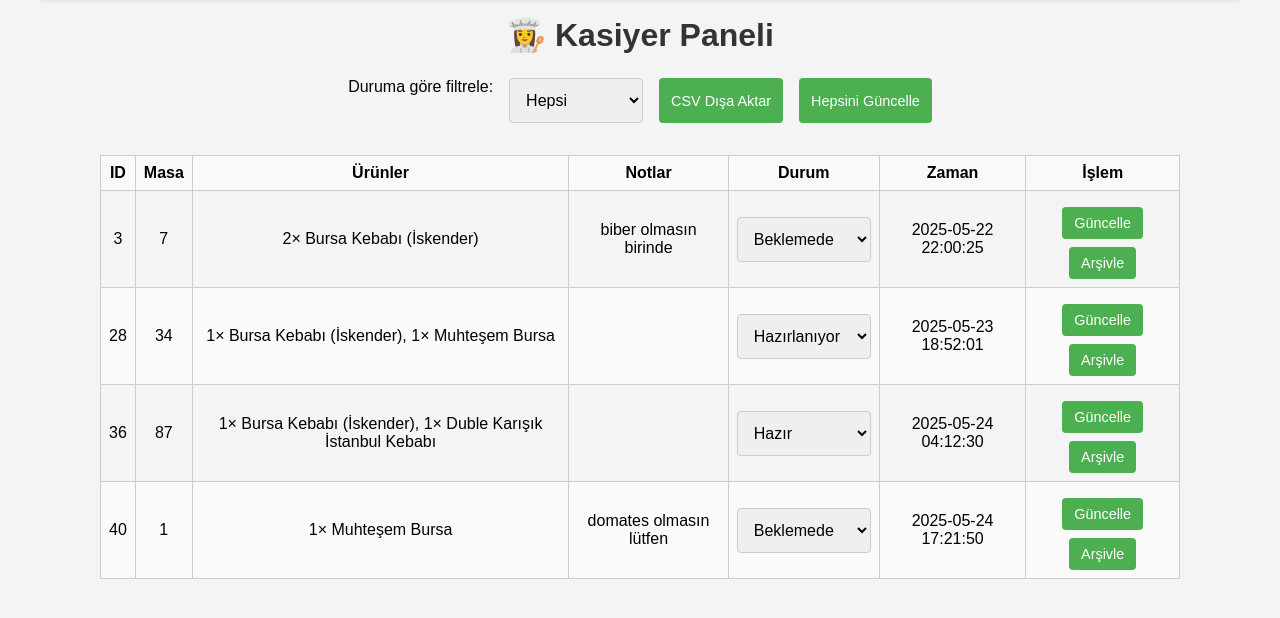
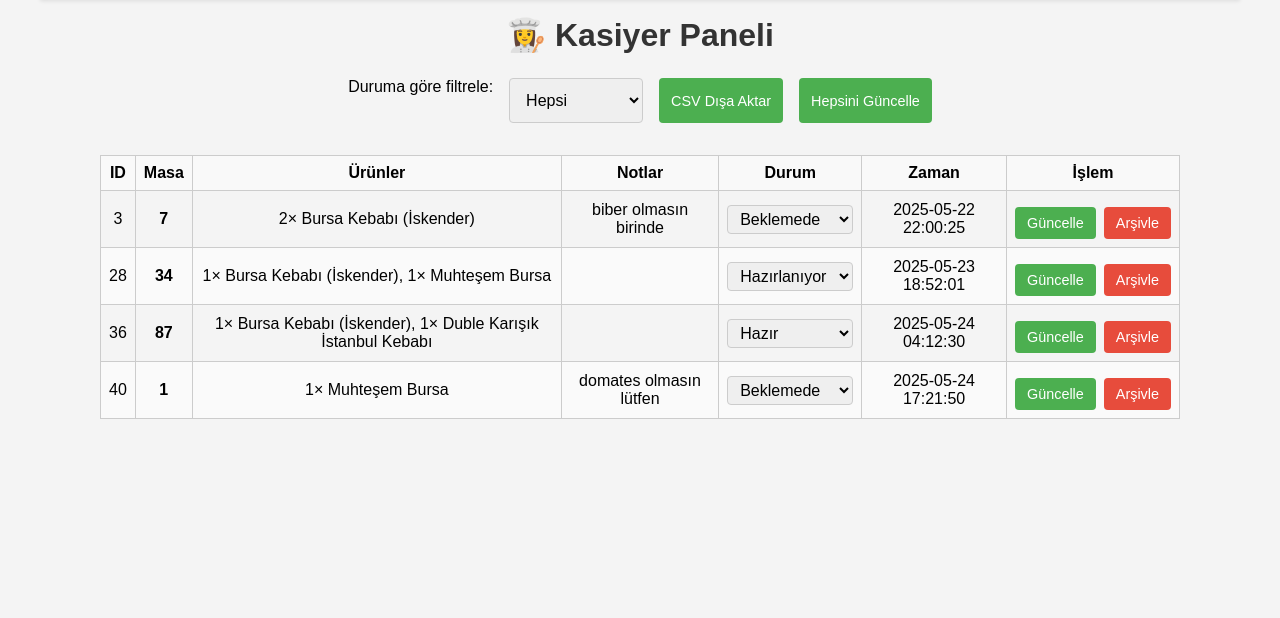
Before and after one commit to VoidheartH/QR-Order-System, a Flask app: page /admin in a window 1280 px wide. Shown: the part 50-668 px from the top of the page. Run offline with Flask 3, Linux system fonts and the light colour scheme; a user stored in the database is signed in; data comes from the database, SQL or seed files in the repository.

Commit message:
Güncelle + arşivle yan yana artık

```diff
--- a/static/css/orders.css
+++ b/static/css/orders.css
@@ -37,3 +37,34 @@
   white-space: pre-wrap;
   overflow-wrap: break-word;
 }
+
+/* bold Masa column (2nd column) */
+table th:nth-child(2),
+table td:nth-child(2) {
+  font-weight: 700;
+}
+
+/* tighten up the Durum dropdown */
+.status-select {
+  padding: 0.25rem 0.5rem;
+  line-height: 1.2;
+  height: auto;
+}
+
+/* flex-container for Güncelle + Arşivle */
+.action-buttons {
+  display: inline-flex;
+  align-items: center;
+  justify-content: center;
+}
+
+/* push Arşivle to the right & make it red */
+.action-buttons .btn-archive {
+  margin-left: 0.5rem;
+  background-color: #e74c3c;
+  border-color: #e74c3c;
+}
+.action-buttons .btn-archive:hover {
+  background-color: #c0392b;
+  border-color: #c0392b;
+}
--- a/static/js/admin.js
+++ b/static/js/admin.js
@@ -105,8 +105,10 @@ function renderOrders(orders) {
       </td>
       <td>${orderDate}</td>
       <td>
-        <button class="btn-update" data-id="${id}">Güncelle</button>
-        <button class="btn-archive" data-id="${id}">Arşivle</button>
+        <div class="action-buttons">
+          <button class="btn-update" data-id="${id}">Güncelle</button>
+          <button class="btn-archive" data-id="${id}">Arşivle</button>
+        </div>
       </td>
     `;
     tbody.appendChild(tr);
```
